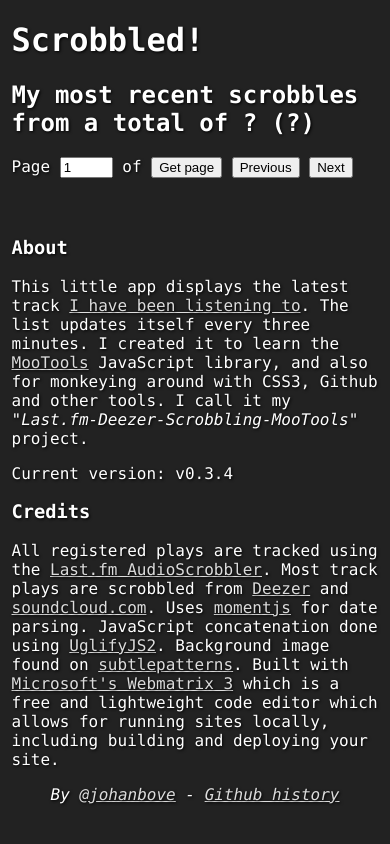
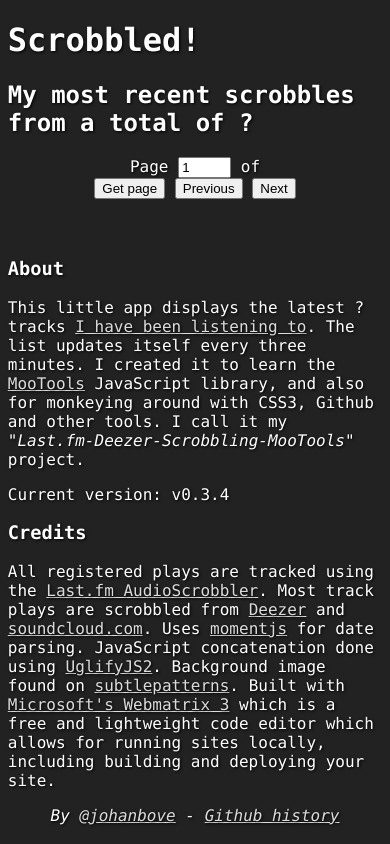
Before and after one commit to johanbove/LastFmMootoolsTestsite, a plain HTML site: page index.html in a window 390 px wide. Drawn offline with Linux system fonts and the light colour scheme; no server answers; a web font is replaced by a local one.

Commit message:
Fixed issue #38
Added meta viewport to deal with mobile devices.
Made navigation and page look better on small and big screens by setting
max-width and margin auto.

```diff
--- a/StyleSheet.css
+++ b/StyleSheet.css
@@ -54,8 +54,9 @@
 
 .wrapper {
     min-width: 320px;
-    margin: auto 1%;
-    position:  relative;
+    max-width: 1024px;
+    margin: auto;
+    position: relative;
 }
 
 a  {
@@ -203,7 +204,23 @@
     width: 45px;
 }
 
+#pagination {
+    text-align: center;
+}
+
+#pagination label {
+    display:  block;
+}
+
 @media (min-width: 600px) {
+
+    #pagination {
+        text-align: left;
+    }
+
+    #pagination label {
+        display:  inline-block;
+    }
 
     header h1, header h2 {
         display:  inline-block;
--- a/index.html
+++ b/index.html
@@ -2,6 +2,7 @@
 <html lang="en">
     <head>
         <meta charset="utf-8" />
+        <meta name="viewport" content="width=device-width, user-scalable=yes, initial-scale=1" />
         <title>Scrobbled</title>
         <link rel="stylesheet" href="StyleSheet.css">
     </head>
@@ -15,7 +16,7 @@
 
             <header>
                 <h1>Scrobbled!</h1>
-                <h2><span id="userId">My</span> most recent scrobbles from a total of <span id="nrTotalTracks">?</span> (<span id="nrRecentTracks">?</span>)</h2>
+                <h2><span id="userId">My</span> most recent scrobbles from a total of <span id="nrTotalTracks">?</span></h2>
             </header>
 
             <noscript><section><p><strong>Please enable JavaScript!</strong></p></section></noscript>
@@ -37,7 +38,7 @@
 
             <section>
                 <h3>About</h3>
-                <p>This little app displays the latest track <a href="http://last.fm/user/joe-1">I have been listening to</a>. The list updates itself every three minutes. I created it to learn the <a href="http://mootools.net/">MooTools</a> JavaScript library, and also for monkeying around with CSS3, Github and other tools. I call it my &quot;<em>Last.fm-Deezer-Scrobbling-MooTools</em>&quot; project.</p>
+                <p>This little app displays the latest <span id="nrRecentTracks">?</span> tracks <a href="http://last.fm/user/joe-1">I have been listening to</a>. The list updates itself every three minutes. I created it to learn the <a href="http://mootools.net/">MooTools</a> JavaScript library, and also for monkeying around with CSS3, Github and other tools. I call it my &quot;<em>Last.fm-Deezer-Scrobbling-MooTools</em>&quot; project.</p>
                 <p>Current version: v0.3.4</p>
                 <h3>Credits</h3>
                 <p>All registered plays are tracked using the <a href="http://www.last.fm/api">Last.fm AudioScrobbler</a>. Most track plays are scrobbled from <a href="http://www.deezer.com">Deezer</a> and <a href="http://soundcloud.com">soundcloud.com</a>. Uses <a href="http://momentjs.com/">momentjs</a> for date parsing. JavaScript concatenation done using <a href="https://github.com/mishoo/UglifyJS2">UglifyJS2</a>. Background image found on <a href="http://subtlepatterns.com/tag/dark/">subtlepatterns</a>. Built with <a href="http://www.microsoft.com/web/webmatrix/">Microsoft's Webmatrix 3</a> which is a free and lightweight code editor which allows for running sites locally, including building and deploying your site.</p>
```
